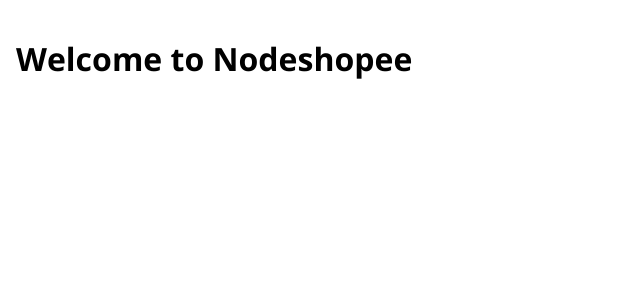
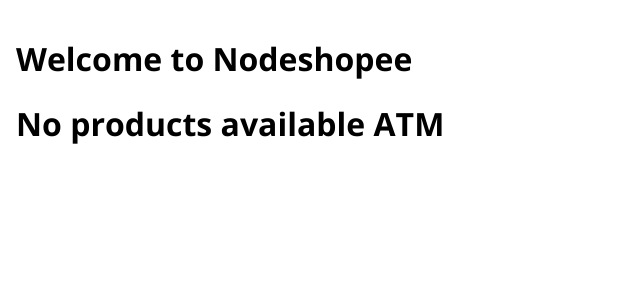
Before and after one commit to julianpoma/nodejs-tinker, a Node server app: page / in a window 1280 px wide. Shown: the part 56-356 px from the top of the page, without its empty margins (0-640 px from the left). Run offline with Node 20, Linux system fonts and the light colour scheme.

Commit message:
Added ejs

```diff
--- a/app.js
+++ b/app.js
@@ -10,6 +10,9 @@ const shopRoutes = require('./routes/shop');
 
 const app = express();
 
+app.set('view engine', 'ejs');
+app.set('views', 'views'); //This is by default
+
 //Parses the request body
 app.use(bodyParser.urlencoded({ extended: false }));
 app.use(express.static(path.join(rootDir, 'public')));
@@ -20,7 +23,10 @@ app.use(shopRoutes);
 
 // Catch all un-handled routes
 app.use((req, res, next) => {
-	res.status(404).sendFile(path.join(rootDir, 'views', 'errors', '404.html'));
+	res.status(404).render('errors/404', {
+        pageTitle: 'Nodeshopee | Page Not Found',
+        errorMessage: "Ooops. We couldn't find what you are looking for!"
+    });
 });
 
 app.listen(3000);
--- a/routes/products.js
+++ b/routes/products.js
@@ -8,12 +8,13 @@ const rootDir = require('../util/path');
 const products = [];
 
 router.get('/products/create', (req, res, next) => {
-	res.sendFile(path.join(rootDir, 'views', 'products', 'create.html'));
+	res.render('products/create', {
+        pageTitle: "Nodeshopee",
+    })
 });
 
 router.post('/products/create', (req, res, next) => {
     products.push(req.body);
-    console.log(products);
 	res.redirect('/');
 });
 
--- a/routes/shop.js
+++ b/routes/shop.js
@@ -5,8 +5,13 @@ const express = require('express');
 const rootDir = require('../util/path');
 const router = express.Router();
 
+const productsData = require('./products');
+
 router.get('/', (req, res, next) => {
-	res.sendFile(path.join(rootDir, 'views', 'shop.html'));
+	res.render('shop', {
+        products: productsData.products,
+        pageTitle: "Nodeshopee",
+    });
 });
 
 module.exports = router;
--- a/views/errors/404.html
+++ b/views/errors/404.ejs
@@ -5,7 +5,7 @@
     <meta charset="UTF-8">
     <meta name="viewport" content="width=device-width, initial-scale=1.0">
     <meta http-equiv="X-UA-Compatible" content="ie=edge">
-    <title>Page Not Found</title>
+    <title><%= pageTitle %></title>
     <link rel="stylesheet" href="/css/main.css">
 </head>
 
@@ -18,7 +18,7 @@
             </ul>
         </nav>
     </header>
-    <h1>Page Not Found!</h1>
+    <h1><%= errorMessage %></h1>
 </body>
 
 </html>
--- a/views/products/create.html
+++ b/views/products/create.ejs
@@ -5,7 +5,7 @@
     <meta charset="UTF-8">
     <meta name="viewport" content="width=device-width, initial-scale=1.0">
     <meta http-equiv="X-UA-Compatible" content="ie=edge">
-    <title>Nodeshopee</title>
+    <title><%= pageTitle %></title>
     <link rel="stylesheet" href="/css/main.css">
     <link rel="stylesheet" href="/css/forms.css">
     <link rel="stylesheet" href="/css/product.css">
--- /dev/null
+++ b/views/shop.ejs
@@ -0,0 +1,52 @@
+<!DOCTYPE html>
+<html lang="en">
+
+<head>
+    <meta charset="UTF-8">
+    <meta name="viewport" content="width=device-width, initial-scale=1.0">
+    <meta http-equiv="X-UA-Compatible" content="ie=edge">
+    <title><%= pageTitle %></title>
+    <link rel="stylesheet" href="/css/main.css">
+    <link rel="stylesheet" href="/css/product.css">
+</head>
+
+<body>
+    <header class="main-header">
+        <nav class="main-header__nav">
+            <ul class="main-header__item-list">
+                <li class="main-header__item"><a class="active" href="/">Shop</a></li>
+                <li class="main-header__item"><a href="/admin/products/create">Add Product</a></li>
+            </ul>
+        </nav>
+    </header>
+
+    <main>
+        <h1>Welcome to Nodeshopee</h1>
+        <% if (products.length > 0) { %>
+            <div class="grid">
+                <% for (let product of products) { %>
+                    <article class="card product-item">
+                        <header class="card__header">
+                            <h1 class="product__title"><%= product.title %></h1>
+                        </header>
+                        <div class="card__image">
+                            <img src="http://knowledge.wharton.upenn.edu/wp-content/uploads/2016/01/Newport_DeepWork_HC.jpg" alt="A Book">
+                        </div>
+                        <div class="card__content">
+                            <h2 class="product__price">$19.99</h2>
+                            <p class="product__description">A very interesting book about so many even more interesting things!</p>
+                        </div>
+                        <div class="card__actions">
+                            <button class="btn">Add to Cart</button>
+                        </div>
+                    </article>
+                <% } %>
+            </div>
+        <% } else { %>
+            <h1>No products available ATM</h1>
+        <% } %>
+
+    </main>
+</body>
+
+</html>
--- a/views/shop.html
+++ /dev/null
@@ -1,45 +0,0 @@
-<!DOCTYPE html>
-<html lang="en">
-
-<head>
-    <meta charset="UTF-8">
-    <meta name="viewport" content="width=device-width, initial-scale=1.0">
-    <meta http-equiv="X-UA-Compatible" content="ie=edge">
-    <title>Nodeshopee</title>
-    <link rel="stylesheet" href="/css/main.css">
-    <link rel="stylesheet" href="/css/product.css">
-</head>
-
-<body>
-    <header class="main-header">
-        <nav class="main-header__nav">
-            <ul class="main-header__item-list">
-                <li class="main-header__item"><a class="active" href="/">Shop</a></li>
-                <li class="main-header__item"><a href="/admin/products/create">Add Product</a></li>
-            </ul>
-        </nav>
-    </header>
-
-    <main>
-        <h1>Welcome to Nodeshopee</h1>
-        <!-- <div class="grid">
-            <article class="card product-item">
-                <header class="card__header">
-                    <h1 class="product__title">Great Book</h1>
-                </header>
-                <div class="card__image">
-                    <img src="https://cdn.pixabay.com/photo/2016/03/31/20/51/book-1296045_960_720.png" alt="A Book">
-                </div>
-                <div class="card__content">
-                    <h2 class="product__price">$19.99</h2>
-                    <p class="product__description">A very interesting book about so many even more interesting things!</p>
-                </div>
-                <div class="card__actions">
-                    <button class="btn">Add to Cart</button>
-                </div>
-            </article>
-        </div> -->
-    </main>
-</body>
-
-</html>
```
